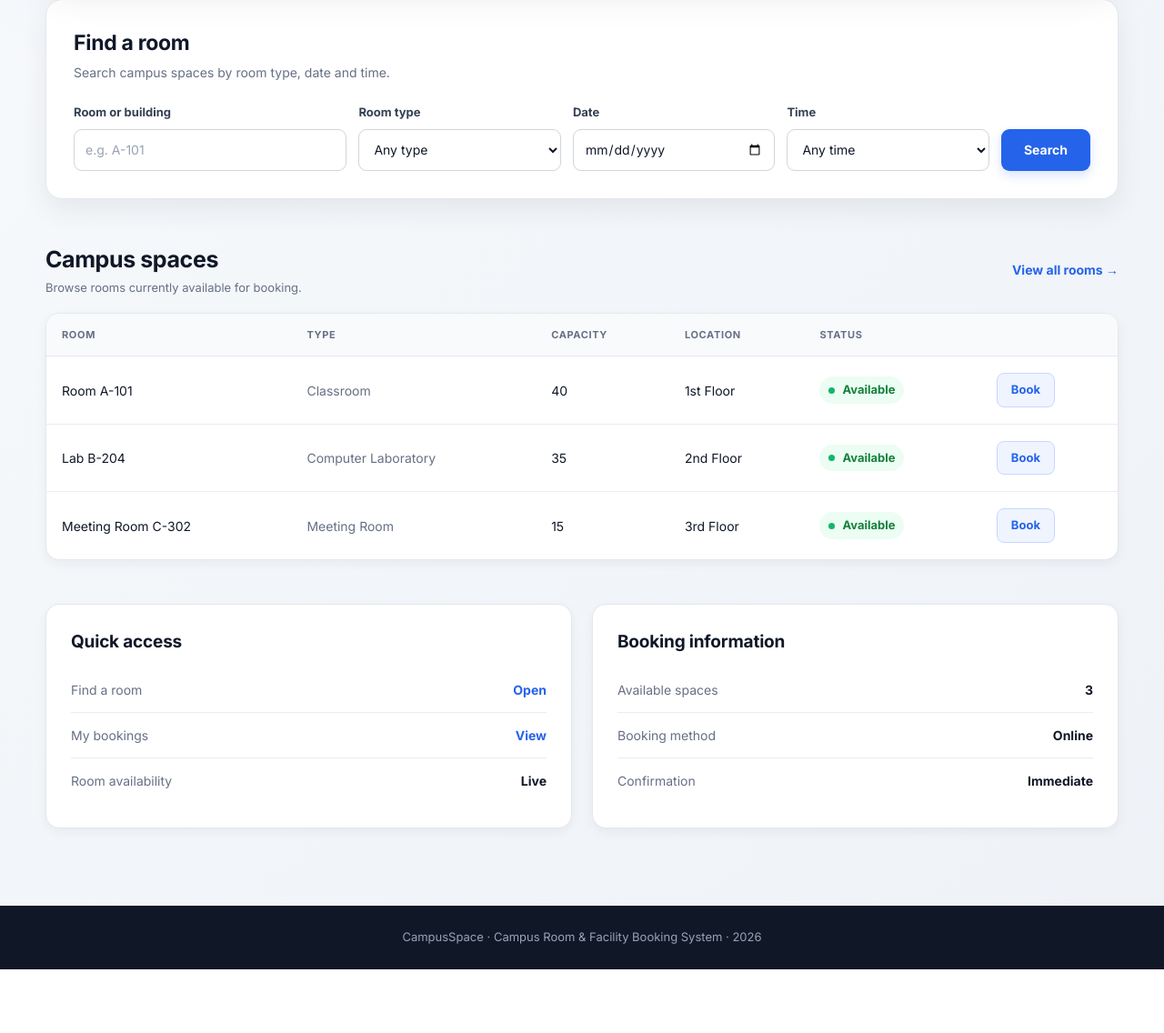
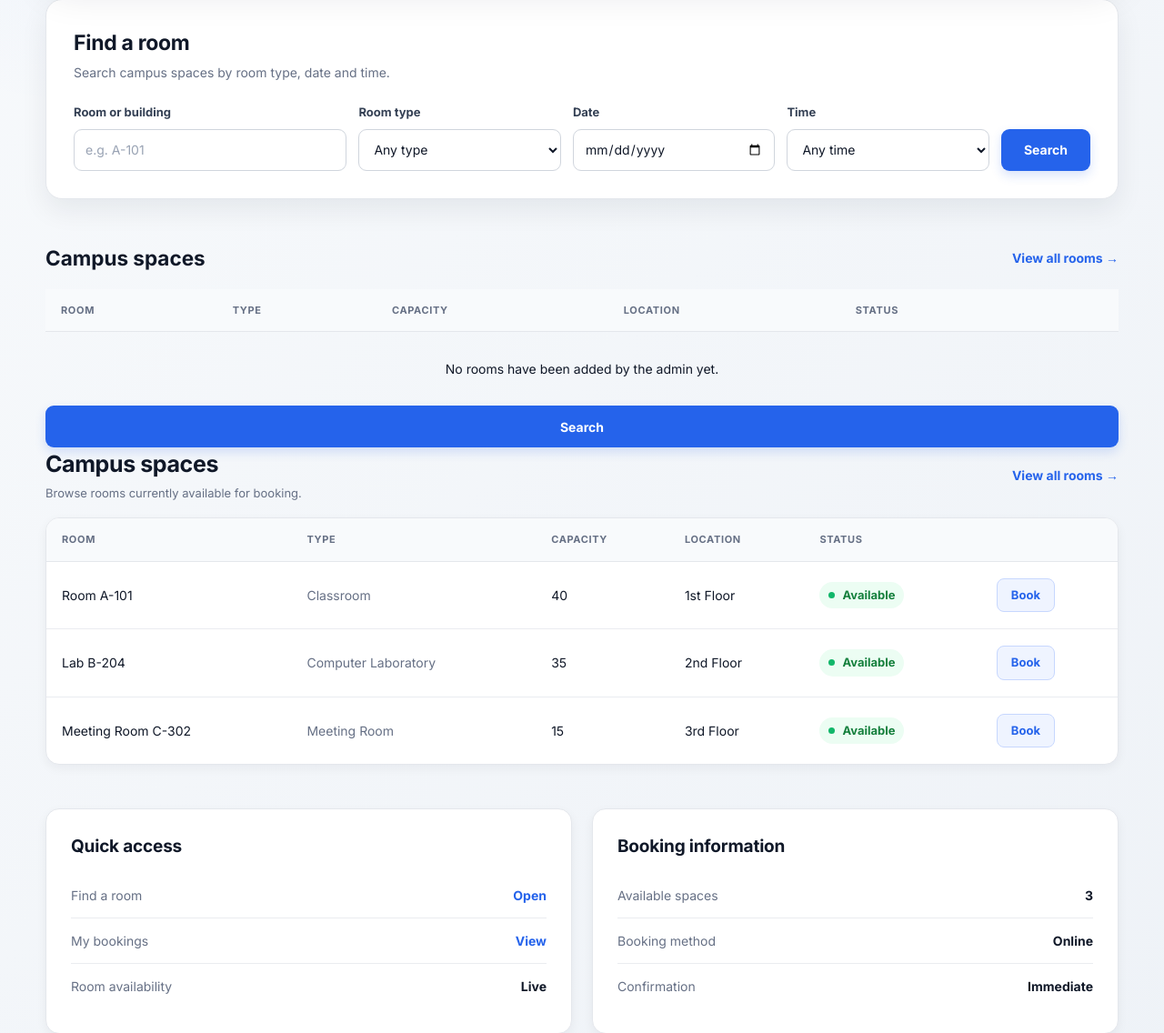
Before and after one commit to prayagbansode07/CampusSpace, a Flask app: page / in a window 1280 px wide. Shown: the part 457-1593 px from the top of the page at 91% size. Before the commit the page ends 1523 px from the top, so only its background shows below. Run offline with Flask 3, Linux system fonts and the light colour scheme.

Commit message:
Display admin-added rooms on dashboard

```diff
--- a/templates/index.html
+++ b/templates/index.html
@@ -994,7 +994,72 @@
 
                     </select>
 
+
                 </div>
+
+                <a
+                    href="/find-room"
+                    class="search-button"
+                    style="display:flex;align-items:center;justify-content:center;text-decoration:none;">
+                    Search
+                </a>
+
+            </div>
+
+        </section>
+
+
+        <!-- ROOMS -->
+
+        <section>
+
+            <div class="section-heading">
+                <h2>Campus spaces</h2>
+                <a href="/find-room">View all rooms →</a>
+            </div>
+
+            <table class="room-table">
+                <thead>
+                    <tr>
+                        <th>ROOM</th>
+                        <th>TYPE</th>
+                        <th>CAPACITY</th>
+                        <th>LOCATION</th>
+                        <th>STATUS</th>
+                        <th></th>
+                    </tr>
+                </thead>
+
+                <tbody>
+                    {% for room in rooms %}
+                    <tr>
+                        <td class="room-name">{{ room["name"] }}</td>
+                        <td class="room-type">{{ room["room_type"] }}</td>
+                        <td>{{ room["capacity"] }}</td>
+                        <td>{{ room["floor"] }}</td>
+                        <td>
+                            <span class="status">
+                                <span class="status-dot"></span>
+                                Available
+                            </span>
+                        </td>
+                        <td>
+                            <a href="/book-room?room_id={{ room['id'] }}"
+                               class="book-button">Book</a>
+                        </td>
+                    </tr>
+                    {% else %}
+                    <tr>
+                        <td colspan="6" style="text-align:center;padding:30px;">
+                            No rooms have been added by the admin yet.
+                        </td>
+                    </tr>
+                    {% endfor %}
+                </tbody>
+            </table>
+
+        </section>
+
 
                 <a
                     href="/find-room"
```
